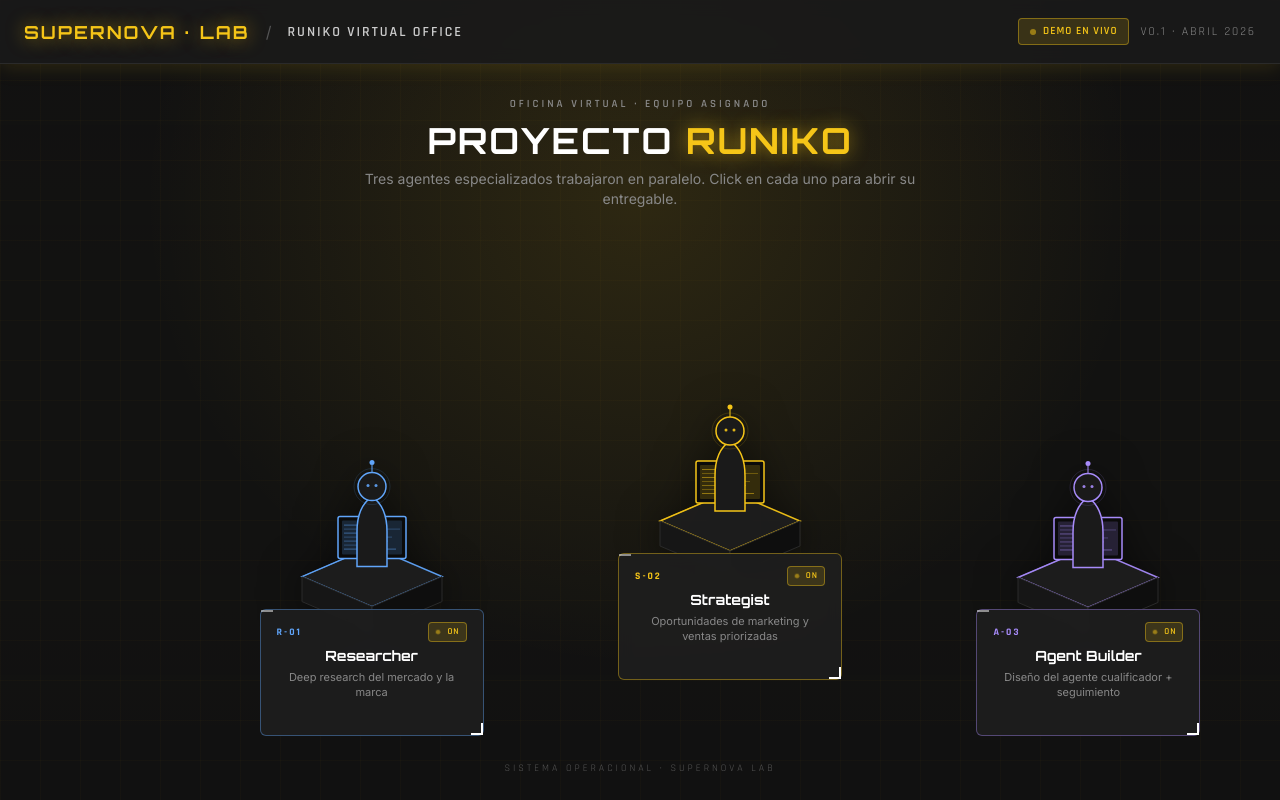
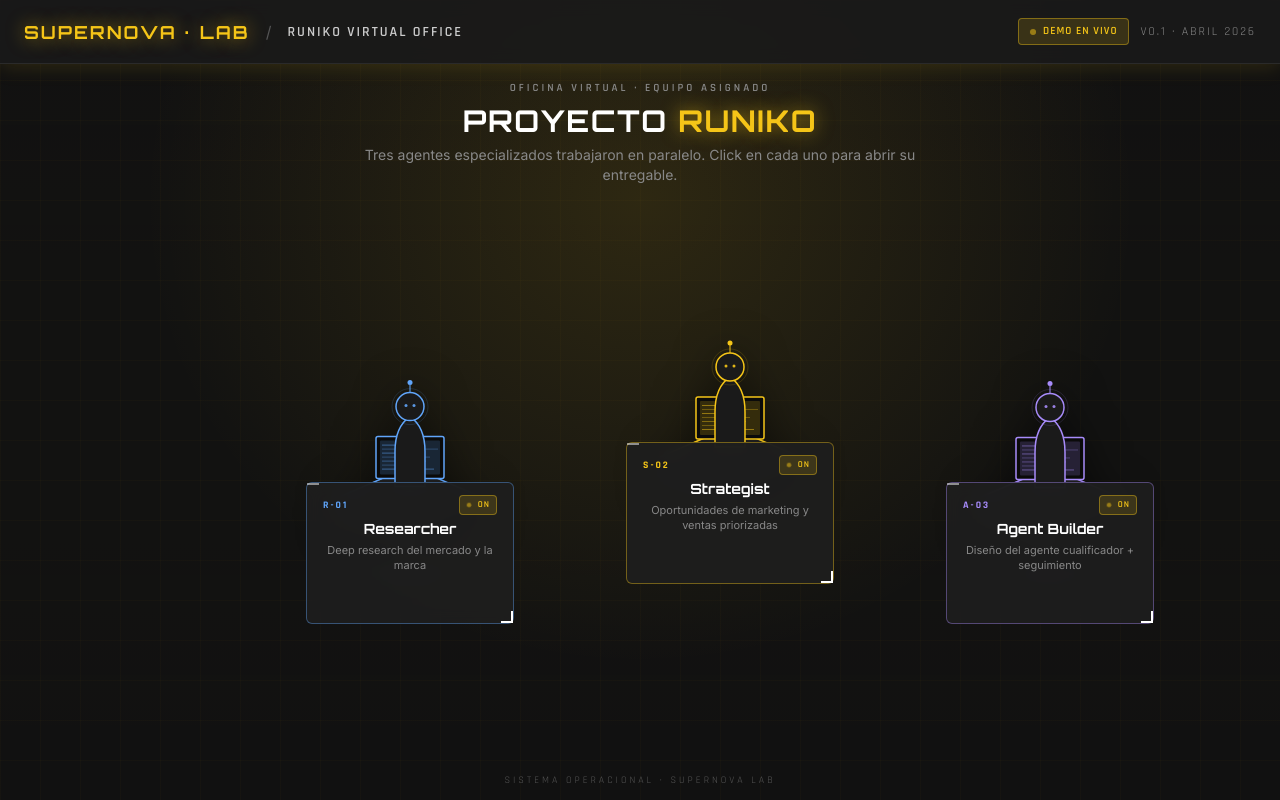
Before and after one commit to sonysarkis/runiko, a Next.js app: page / in a window 1280 px wide. Built offline with nearby package versions, Linux system fonts and the light colour scheme.

Commit message:
fix(layout): raise characters and tighten labels to fit viewport without clipping

```diff
--- a/components/Character.tsx
+++ b/components/Character.tsx
@@ -55,7 +55,7 @@ export function Character({ agent, onSelect, delay = 0 }: Props) {
 
       {/* Label card */}
       <motion.div
-        className="absolute left-1/2 -translate-x-1/2 -bottom-24 w-56 bg-bg-card/95 backdrop-blur border rounded-md px-4 py-3 corner-accents card-stripe"
+        className="absolute left-1/2 -translate-x-1/2 -bottom-16 w-52 bg-bg-card/95 backdrop-blur border rounded-md px-4 py-3 corner-accents card-stripe"
         style={{ borderColor: `${accent}66` }}
         initial={{ opacity: 0 }}
         animate={{ opacity: 1 }}
--- a/components/OfficeScene.tsx
+++ b/components/OfficeScene.tsx
@@ -30,12 +30,12 @@ export function OfficeScene({ contents }: Props) {
       <div className="absolute inset-0 scanline pointer-events-none mix-blend-overlay" />
 
       {/* Section label */}
-      <div className="absolute top-24 left-1/2 -translate-x-1/2 z-10 text-center">
-        <div className="section-label mb-2">Oficina Virtual · Equipo Asignado</div>
-        <h1 className="font-display font-bold text-3xl md:text-4xl text-text-primary tracking-wider">
+      <div className="absolute top-20 left-1/2 -translate-x-1/2 z-10 text-center px-4">
+        <div className="section-label mb-1.5">Oficina Virtual · Equipo Asignado</div>
+        <h1 className="font-display font-bold text-2xl md:text-3xl text-text-primary tracking-wider">
           PROYECTO <span className="text-gold text-glow-gold">RUNIKO</span>
         </h1>
-        <p className="font-body text-sm text-text-muted mt-2 max-w-xl mx-auto">
+        <p className="font-body text-xs md:text-sm text-text-muted mt-1.5 max-w-xl mx-auto">
           Tres agentes especializados trabajaron en paralelo. Click en cada uno para abrir su entregable.
         </p>
       </div>
@@ -53,7 +53,7 @@ export function OfficeScene({ contents }: Props) {
       </div>
 
       {/* Footer hint */}
-      <div className="absolute bottom-6 left-1/2 -translate-x-1/2 z-10 text-center">
+      <div className="absolute bottom-3 left-1/2 -translate-x-1/2 z-10 text-center">
         <div className="font-sub uppercase tracking-[3px] text-[10px] text-text-vmuted">
           Sistema operacional · Supernova Lab
         </div>
--- a/lib/agents.ts
+++ b/lib/agents.ts
@@ -18,7 +18,7 @@ export const AGENTS: AgentMeta[] = [
     role: "Researcher",
     tagline: "Deep research del mercado y la marca",
     fileName: "research.md",
-    position: { x: 22, y: 55 },
+    position: { x: 25, y: 45 },
     accentColor: "#60a5fa",
     status: "active",
   },
@@ -28,7 +28,7 @@ export const AGENTS: AgentMeta[] = [
     role: "Strategist",
     tagline: "Oportunidades de marketing y ventas priorizadas",
     fileName: "strategy.md",
-    position: { x: 50, y: 48 },
+    position: { x: 50, y: 40 },
     accentColor: "#F5C518",
     status: "active",
   },
@@ -38,7 +38,7 @@ export const AGENTS: AgentMeta[] = [
     role: "Agent Builder",
     tagline: "Diseño del agente cualificador + seguimiento",
     fileName: "agent-design.md",
-    position: { x: 78, y: 55 },
+    position: { x: 75, y: 45 },
     accentColor: "#a78bfa",
     status: "active",
   },
```
